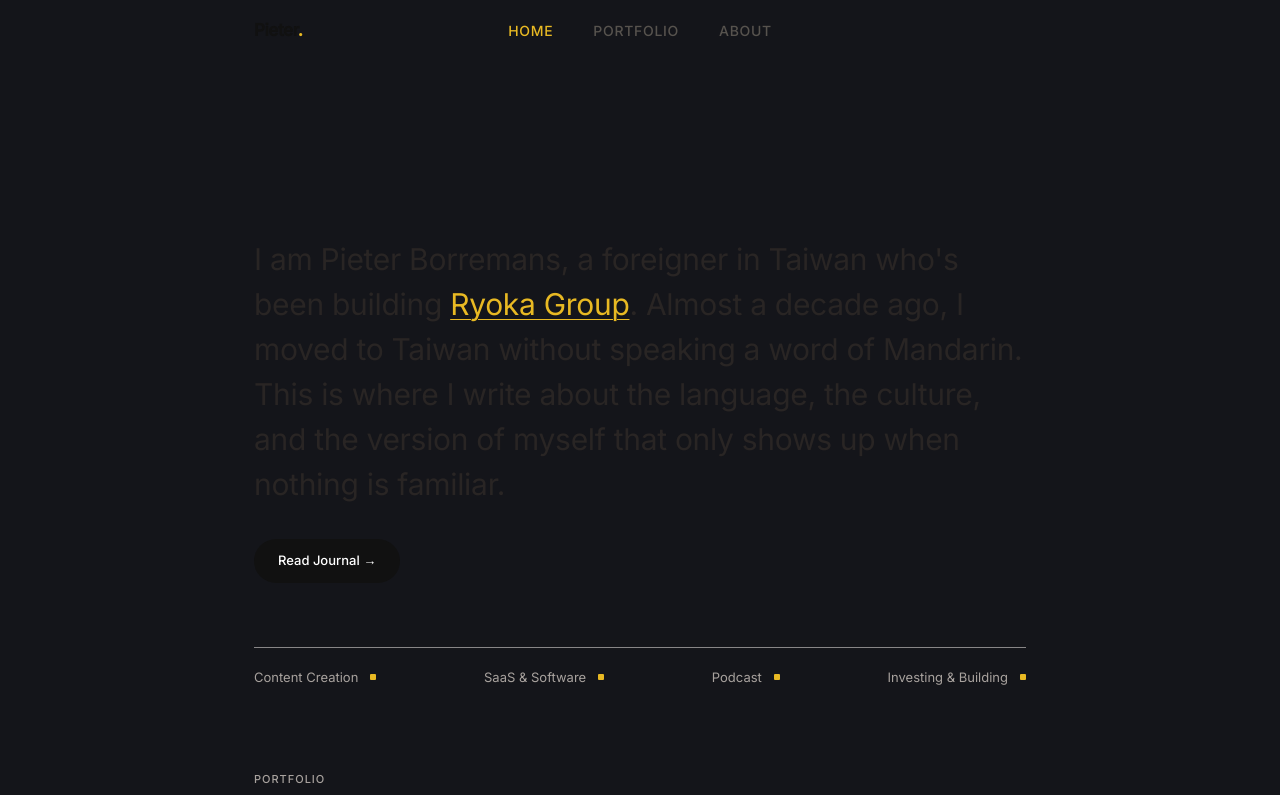
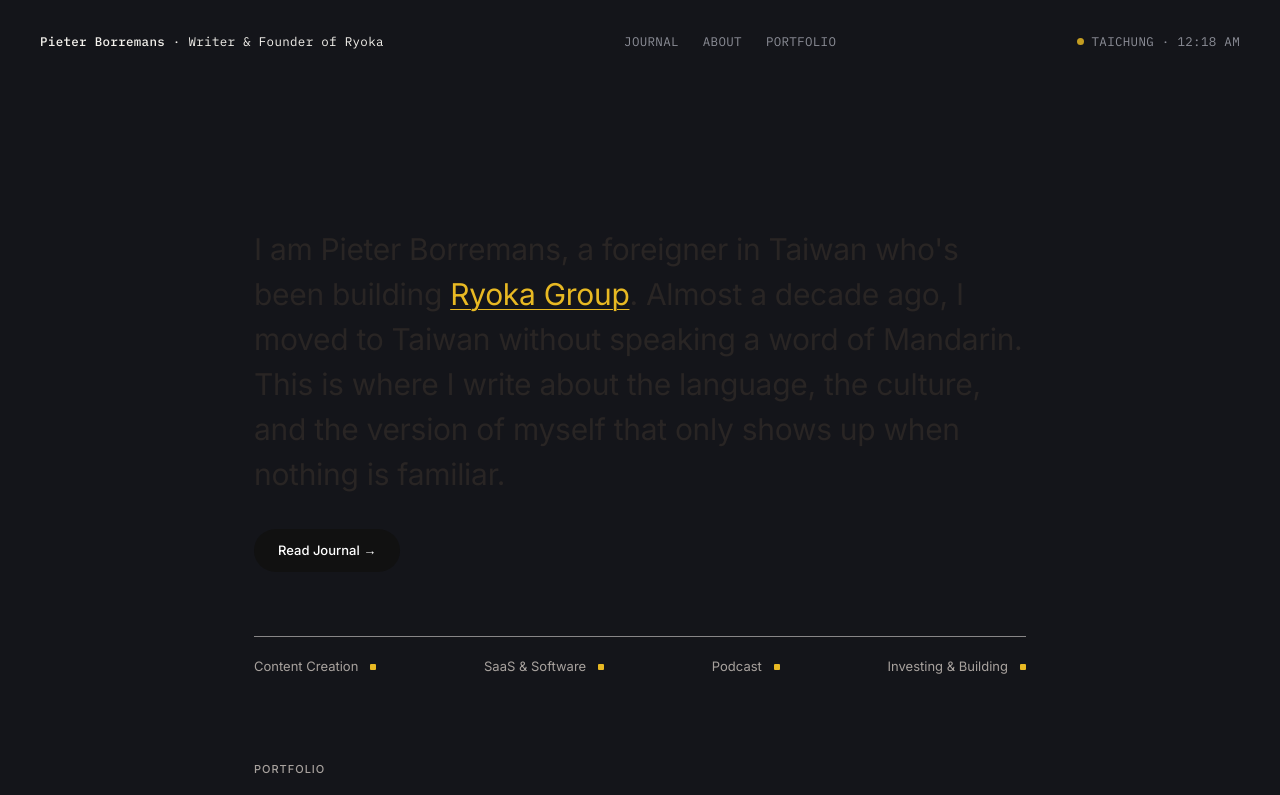
Before and after one commit to sillyledger/personal, a Next.js app: page / in a window 1280 px wide. Shown: the top 795 px of the page. Built offline with nearby package versions, Linux system fonts and the light colour scheme.

Commit message:
Update Navbar.tsx

```diff
--- a/components/Navbar.tsx
+++ b/components/Navbar.tsx
@@ -1,33 +1,59 @@
 "use client";
 import Link from "next/link";
 import { usePathname } from "next/navigation";
+import { useEffect, useState } from "react";
+
 const links = [
-  { href: "/", label: "HOME" },
-  { href: "/portfolio", label: "PORTFOLIO" },
-  { href: "/about", label: "ABOUT" },
+  { href: "/journal", label: "Journal" },
+  { href: "/about", label: "About" },
+  { href: "/projects", label: "Portfolio" },
 ];
+
 export default function Navbar() {
   const pathname = usePathname();
+  const [time, setTime] = useState("");
+
+  useEffect(() => {
+    const update = () => {
+      setTime(
+        new Date().toLocaleTimeString("en-US", {
+          timeZone: "Asia/Taipei",
+          hour: "2-digit",
+          minute: "2-digit",
+        })
+      );
+    };
+    update();
+    const interval = setInterval(update, 30000);
+    return () => clearInterval(interval);
+  }, []);
+
   return (
-    <nav>
-      <div className="max-w-[900px] mx-auto px-16 flex items-center justify-center py-5 relative">
-        <Link href="/" className="text-[17px] font-bold tracking-tight text-[#111] absolute left-16">
-          Pieter<span className="text-accent">.</span>
+    <header className="flex flex-wrap items-center justify-between gap-4 px-10 pt-8 font-mono text-[12.5px] tracking-wide text-muted">
+      <Link href="/" className="text-ink">
+        <span className="font-medium">Pieter Borremans</span> · Writer &amp; Founder of Ryoka
       </Link>
-        <div className="flex items-center gap-10">
+
+      <nav className="flex items-center gap-6 uppercase">
         {links.map((link) => (
           <Link
             key={link.href}
             href={link.href}
-              className={`text-[14px] font-medium tracking-wider transition-colors ${
-                pathname === link.href ? "text-accent" : "text-stone-600 hover:text-[#111]"
-              }`}
+            className={
+              pathname === link.href
+                ? "text-ink"
+                : "hover:text-ink transition-colors"
+            }
           >
             {link.label}
           </Link>
         ))}
+      </nav>
+
+      <div className="flex items-center gap-2 whitespace-nowrap">
+        <span className="h-[7px] w-[7px] rounded-full bg-gold animate-pulse" />
+        TAICHUNG · {time || "--:--"}
       </div>
-      </div>
-    </nav>
+    </header>
   );
 }
```
Lines whose indentation alone changed are shown as unchanged.
